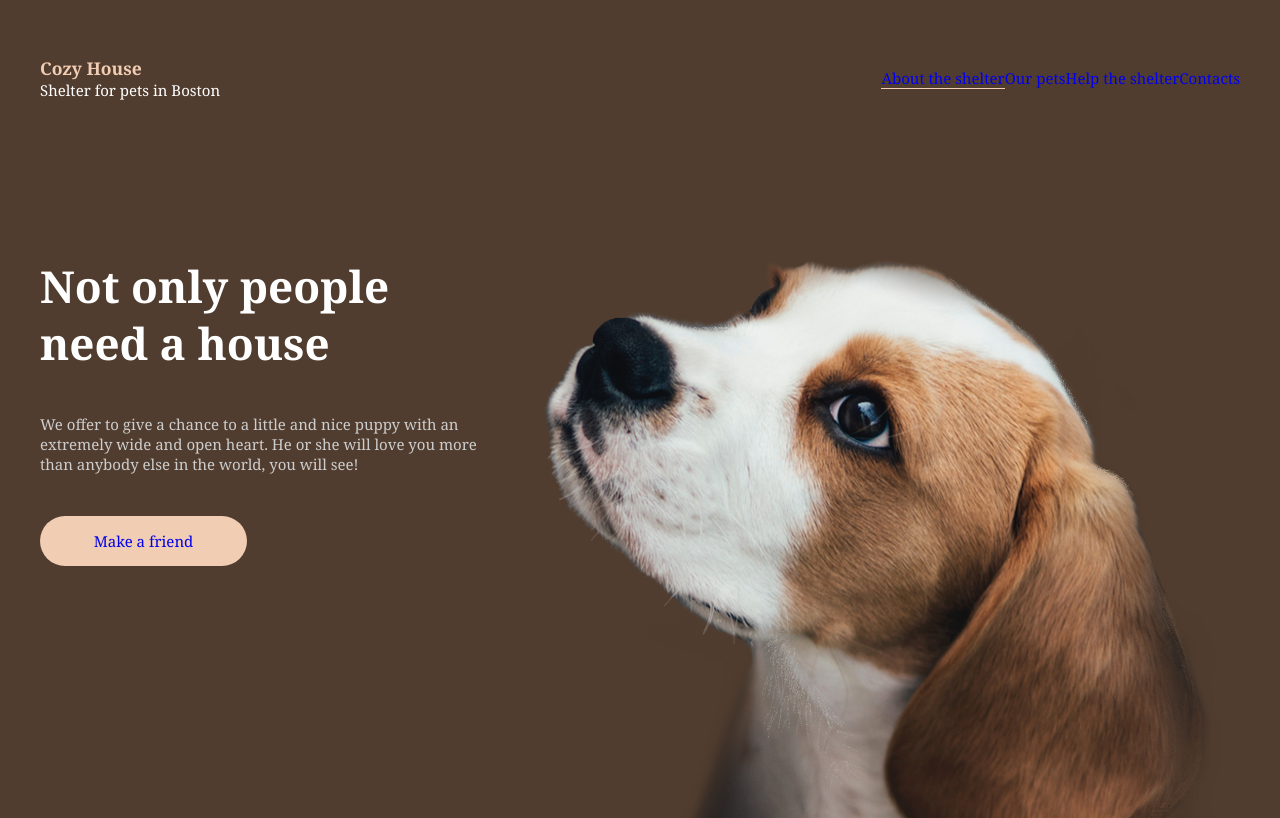
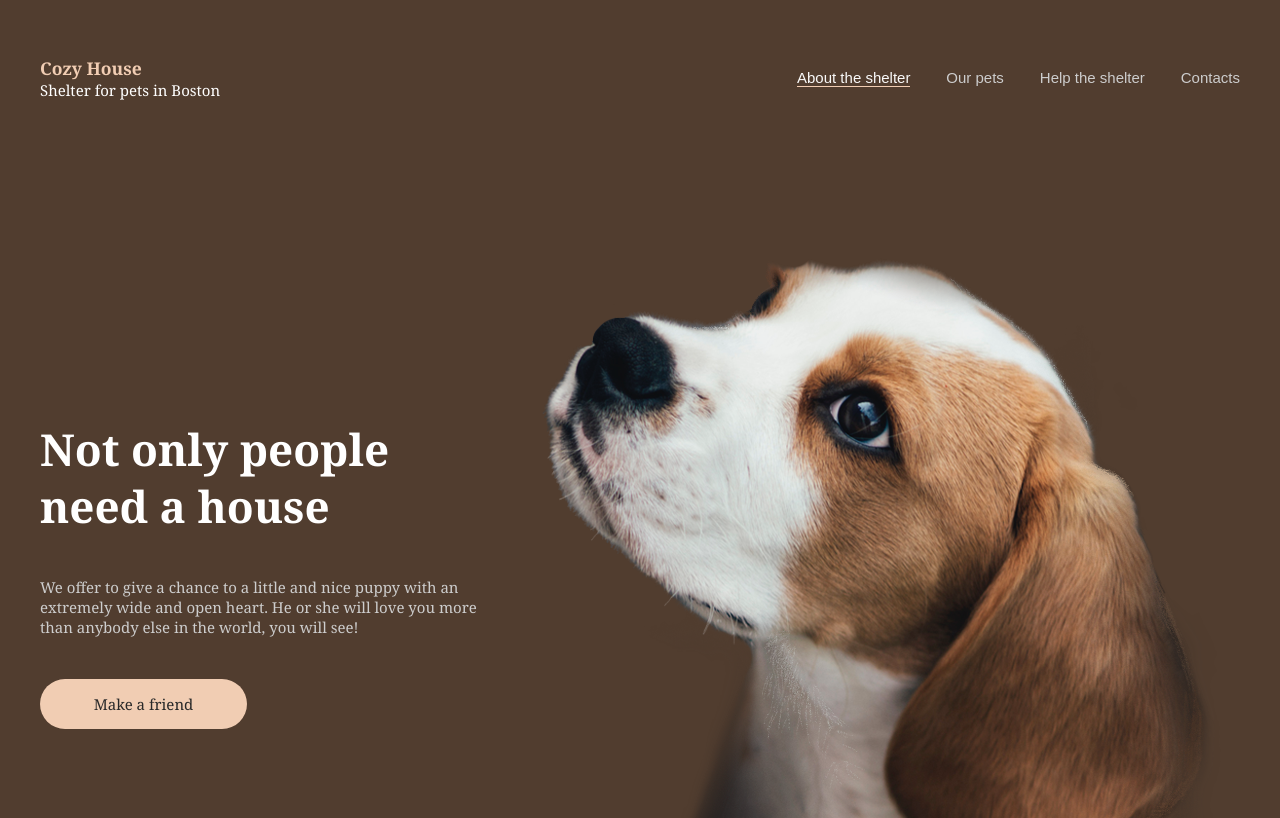
Before and after one commit to Sterka1402/Cozy-House, a website built with webpack: page index.html in a window 1280 px wide. Shown: the top 818 px of the page. Built offline with nearby package versions, Linux system fonts and the light colour scheme; files whose address does not match are found by name.

Commit message:
fixed navigation and background for dstart screen

```diff
--- a/src/sass/_all.scss
+++ b/src/sass/_all.scss
@@ -8,6 +8,7 @@
 body {
   font-family: Georgia;
   font-size: $font-size;
+
 }
 
 a{
@@ -19,8 +20,10 @@ h2{
 }
 
 .start {
-  max-width: 1280px;
+  margin: 0 auto;
+  // max-width: 1280px;
   background: $background-header-footer;
+  background-repeat: repeat;
     color: $color-header-footer-h;
 
     h3{
@@ -40,20 +43,26 @@ h2{
       }
 
       .nav-menu{
-        max-width: 443px;
+        width: 443px;
         display: flex;
         align-items:center;
         justify-content: space-between;
         list-style-type: none;
 
-        .li{
+
+
+        a{
+          font-family: Arial;
+          font-size: 15px;
+          line-height: 160%;
+          text-decoration: none;
           color: $color-header-footer-li;
-          margin: 0 35px;
-
+          // margin: 0 35px;
         }
 
         .active{
           border-bottom: 1px solid $color-header-footer-primary;
+          color: #FAFAFA;
         }
       }
     }
@@ -67,6 +76,7 @@ h2{
 
   .textstart{
     max-width: 460px;
+    margin: 163px 42px 243px 0;
 
     h2{
       color: $color-header-footer-h;
@@ -80,7 +90,9 @@ h2{
     }
   }
   .startbutton{
-    color: $color-buttons;
+    a{
+      color: $color-buttons;
+    }
     background-color: $background-buttons;
     border-radius: $border-radius;
     text-align: center;
```
Also changed, not shown: dist/style.css.
